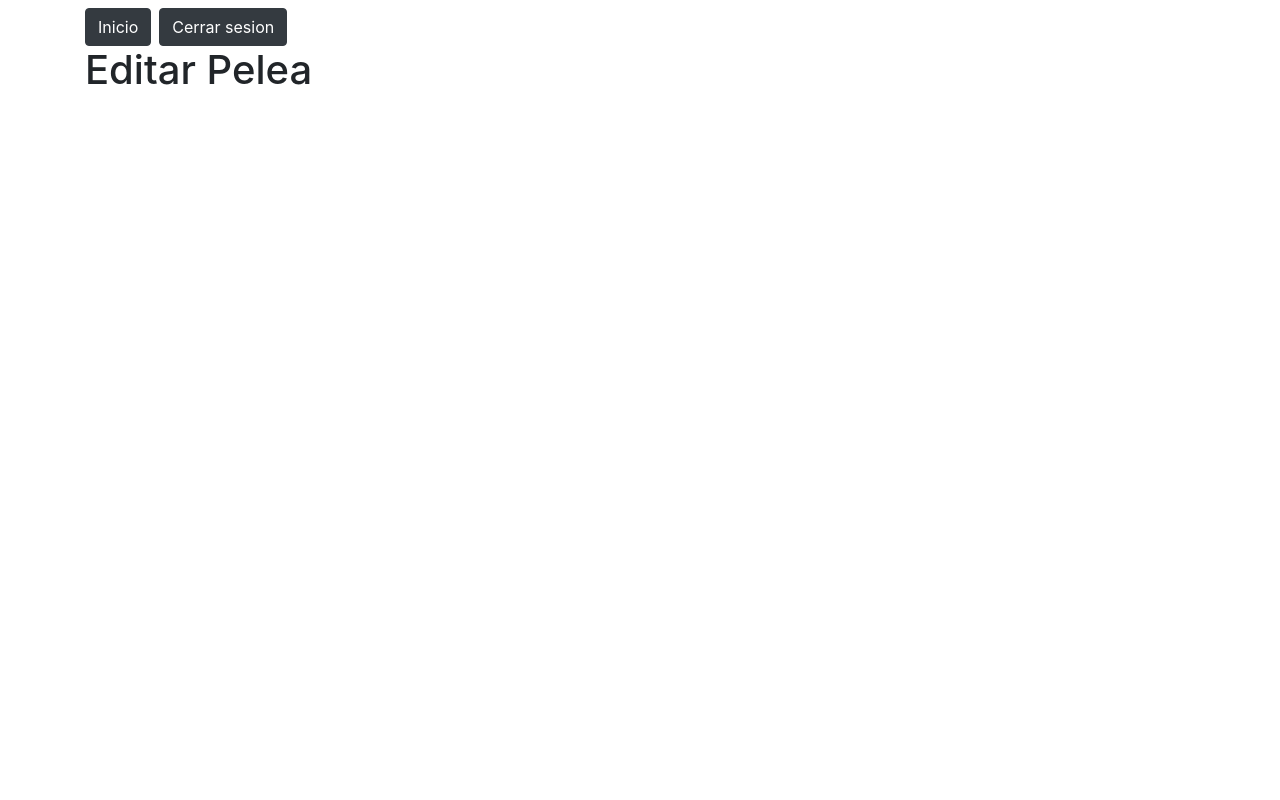
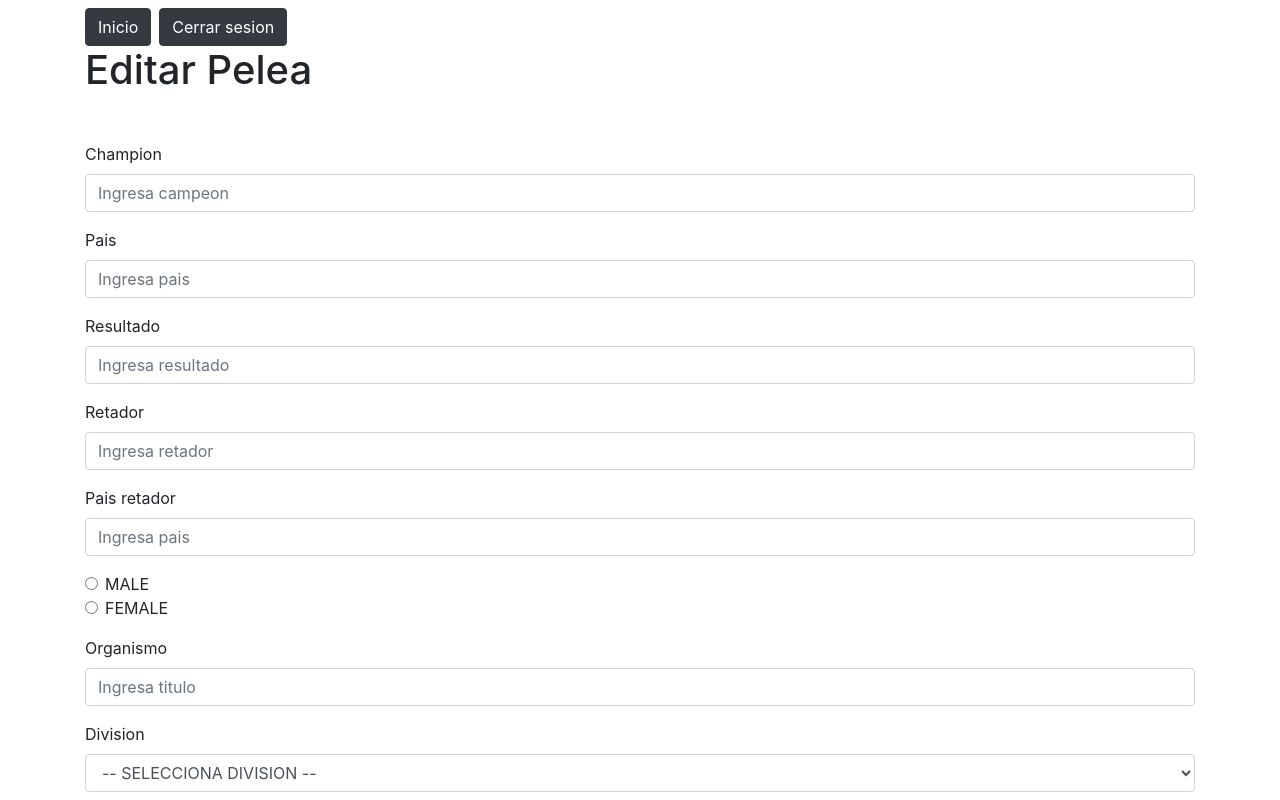
Before and after one commit to DavidSC34/auth-firebase-2020, a Vue app: page /editarPelea/1 in a window 1280 px wide. Shown: the top 800 px of the page. Built offline with nearby package versions, Linux system fonts and the light colour scheme; no server answers; sample sign-in values are in the browser's storage.

Commit message:
mod al form de crud de peleas,detect usuario

```diff
--- a/src/store/index.js
+++ b/src/store/index.js
@@ -23,7 +23,21 @@ export default new Vuex.Store({
             uid: ''
         },
         carteleras: [],
-        pelea: {},
+        pelea: {
+            id: '',
+            id_cartelera: '',
+            champion: '',
+            country_champion: '',
+            result: '',
+            challenger: '',
+            country_challenger: '',
+            gender: '',
+            organismo: '',
+            division: '',
+            title: '',
+            rounds: '',
+            uid: ''
+        },
         peleas: []
     },
     mutations: {
@@ -50,6 +64,9 @@ export default new Vuex.Store({
         },
         setPeleas(state, payload) {
             state.peleas = payload;
+        },
+        setPelea(state, payload) {
+            state.pelea = payload;
         }
     },
     actions: {
@@ -210,7 +227,7 @@ export default new Vuex.Store({
                 console.log(error);
             }
         },
-       async agregarPelea({ commit }, pelea) {
+        async agregarPelea({ commit }, pelea) {
             console.log(pelea);
             try {
                 const res = await fetch('http://localhost:3000/peleas', {
@@ -223,8 +240,8 @@ export default new Vuex.Store({
                 const dataDB = await res.json();
                 console.log(dataDB);
                 if (dataDB.status == 200) {
-                   router.push(`/verCartelera/${pelea.id_cartelera}`)
-                }else{
+                    router.push(`/verCartelera/${pelea.id_cartelera}`)
+                } else {
                     alert(dataDB.detalle);
                 }
 
@@ -232,8 +249,76 @@ export default new Vuex.Store({
                 console.log(error);
             }
         },
-        eliminarPelea({ commit }, pelea) {
+        async getPelea({ commit }, id) {
+            try {
+                console.log(id);
+                const res = await fetch(`http://localhost:3000/peleas/${id}`);
+                const peleaDB = await res.json();
+                console.log(peleaDB.detalle[0]);
+                let pelea = {
+                    id: peleaDB.detalle[0].id,
+                    id_cartelera: peleaDB.detalle[0].id_cartelera,
+                    champion: peleaDB.detalle[0].champion,
+                    country_champion: peleaDB.detalle[0].country_champion,
+                    result: peleaDB.detalle[0].result,
+                    challenger: peleaDB.detalle[0].id_cartelera,
+                    country_challenger: peleaDB.detalle[0].challenger,
+                    gender: peleaDB.detalle[0].gender,
+                    organismo: peleaDB.detalle[0].organismo,
+                    division: peleaDB.detalle[0].division,
+                    title: peleaDB.detalle[0].title,
+                    rounds: peleaDB.detalle[0].rounds,
+                    uid: peleaDB.detalle[0].uid
+                }
+                if (res.status == 200) {
+
+                    commit('setPelea', pelea);
+                } else {
+                    alert(peleaDB.detalle[0])
+                }
+
+            } catch (error) {
+                console.log(error);
+            }
+        },
+        async editarPelea({ commit }, pelea) {
             console.log(pelea);
+            try {
+                const res = await fetch(`http://localhost:3000/peleas/${pelea.id}`, {
+                    method: 'PUT',
+                    headers: { "Content-type": "application/x-www-form-urlencoded; charset=UTF-8" },
+                    body: JSON.stringify(pelea)
+                });
+                const resDB = await res.json();
+                // console.log(resDB);
+                if (resDB.status == 200) {
+                    router.push(`/verCartelera/${pelea.id_cartelera}`)
+                } else {
+                    alert(resDB.detalle);
+                }
+
+            } catch (error) {
+                console.log(error);
+            }
+        },
+        async eliminarPelea({ commit }, pelea) {
+            console.log(pelea);
+            try {
+                const res = await fetch(`http://localhost:3000/peleas/${pelea.id}`, {
+                    method: 'DELETE',
+                    headers: { "Content-type": "application/x-www-form-urlencoded; charset=UTF-8" },
+                    body: JSON.stringify(pelea)
+                });
+                const resDB = await res.json();
+                console.log(resDB);
+                if (resDB.status == 200) {
+                    this.state.peleas = this.state.peleas.filter(item => item.id !== pelea.id)
+                } else {
+                    alert(resDB.detalle);
+                }
+            } catch (error) {
+                console.log(error);
+            }
         },
         crearUsuario({ commit }, usuario) {
 
--- a/src/views/AgregarPelea.vue
+++ b/src/views/AgregarPelea.vue
@@ -22,9 +22,23 @@
                   <label for="country_challenger">Pais retador</label>
                   <input type="text" v-model="pelea.country_challenger" class="form-control mb-2" placeholder="Ingresa pais" id="country_challenger">
              </div>
-            <div class="form-group">
+            <!-- <div class="form-group">
                  <label for="gender">Genero</label>
                  <input type="text" v-model="pelea.gender" class="form-control mb-2" placeholder="Ingresa titulo" id="gender">
+            </div> -->
+            <div class="form-group">
+                    <div class="form-check">
+                        <input class="form-check-input" type="radio" name="gender" v-model="pelea.gender" id="male" value="MALE" >
+                        <label class="form-check-label" for="male">
+                        MALE
+                        </label>
+                    </div>
+                    <div class="form-check">
+                        <input class="form-check-input" type="radio" name="gender" v-model="pelea.gender" id="female" value="FEMALE" >
+                        <label class="form-check-label" for="female">
+                        FEMALE
+                        </label>
+                    </div>
             </div>
             <div class="form-group">
                  <label for="organismo">Organismo</label>
--- a/src/views/EditarPelea.vue
+++ b/src/views/EditarPelea.vue
@@ -1,11 +1,119 @@
 <template>
     <div>
         <h1>Editar Pelea</h1>
+       <form @submit.prevent="editarPelea(pelea)" class="mt-5">
+            <div class="form-group">
+                <label for="champion">Champion</label>
+                <input type="text" v-model="pelea.champion" class="form-control mb-2" placeholder="Ingresa campeon" id="champion">
+            </div>
+            <div class="form-group">
+                <label for="country_champion">Pais</label>
+                <input type="text" v-model="pelea.country_champion" class="form-control mb-2" placeholder="Ingresa pais" id="country_champion">
+            </div>
+            <div class="form-group">
+                 <label for="result">Resultado</label>
+                 <input type="text" v-model="pelea.result" class="form-control mb-2" placeholder="Ingresa resultado" id="result">
+            </div>
+            <div class="form-group">
+                  <label for="challenger">Retador</label>
+                  <input type="text" v-model="pelea.challenger" class="form-control mb-2" placeholder="Ingresa retador" id="challenger">
+             </div>
+             <div class="form-group">
+                  <label for="country_challenger">Pais retador</label>
+                  <input type="text" v-model="pelea.country_challenger" class="form-control mb-2" placeholder="Ingresa pais" id="country_challenger">
+             </div>
+            <!-- <div class="form-group">
+                 <label for="gender">Genero</label>
+                 <input type="text" v-model="pelea.gender" class="form-control mb-2" placeholder="Ingresa titulo" id="gender">
+            </div> -->
+            <div class="form-group">
+                    <div class="form-check">
+                        <input class="form-check-input" type="radio" name="gender" v-model="pelea.gender" id="male" value="MALE" >
+                        <label class="form-check-label" for="male">
+                        MALE
+                        </label>
+                    </div>
+                    <div class="form-check">
+                        <input class="form-check-input" type="radio" name="gender" v-model="pelea.gender" id="female" value="FEMALE" >
+                        <label class="form-check-label" for="female">
+                        FEMALE
+                        </label>
+                    </div>
+            </div>
+            <div class="form-group">
+                 <label for="organismo">Organismo</label>
+                 <input type="text" v-model="pelea.organismo" class="form-control mb-2" placeholder="Ingresa titulo" id="organismo">
+            </div>
+
+            <div class="form-group">
+                 <label for="division">Division</label>
+                 <!-- <input type="text" v-model="pelea.division" class="form-control mb-2" placeholder="Ingresa division" id="division"> -->
+                 <select class="form-control mb-2" id="division" v-model="pelea.division">
+                     <option value="" disabled>-- SELECCIONA DIVISION --</option>
+                    <option value="HEAVY">HEAVY</option>
+                    <option value="BRIDGERWEIGHT">BRIDGERWEIGHT</option>
+                    <option value="CRUISER">CRUISER</option>
+                    <option value="LIGHTHEAVY">LIGHTHEAVY</option>
+                    <option value="SUPERMIDDLE">SUPERMIDDLE</option>
+                    <option value="MIDDLE">MIDDLE</option>
+                    <option value="SUPERWELTER">SUPERWELTER</option>
+                    <option value="WELTER">WELTER</option>
+                    <option value="SUPERLIGHT">SUPERLIGHT</option>
+                    <option value="LIGHT">LIGHT</option>
+                    <option value="SUPERFEATHER">SUPERFEATHER</option>
+                    <option value="FEATHER">FEATHER</option>
+                    <option value="SUPERBANTAM">SUPERBANTAM</option>
+                    <option value="BANTAM">BANTAM</option>
+                    <option value="SUPERFLY">SUPERFLY</option>
+                    <option value="FLY">FLY</option>
+                    <option value="LIGHTFLY">LIGHTFLY</option>
+                    <option value="STRAW">STRAW</option>
+                    <option value="ATOM">ATOM</option>
+                </select>
+            </div>
+            <div class="form-group">
+                 <label for="title">Titulo</label>
+                 <input type="text" v-model="pelea.title" class="form-control mb-2" placeholder="Ingresa titulo" id="title">
+            </div>
+            <div class="form-group">
+                 <label for="rounds">Rounds</label>
+                 <input type="number" v-model="pelea.rounds" class="form-control mb-2" placeholder="Ingresa rounds" id="rounds">
+            </div>
+
+
+
+            <input type="hidden" v-model="pelea.uid">
+            <input type="hidden" v-model="pelea.id_cartelera">
+            <button type="submit" class="btn btn-primary" :disabled="bloquear">Guardar</button>
+        </form>
+        {{pelea}}
+        {{usuario}}
     </div>
 </template>
 
 <script>
+import{mapActions,mapState} from 'vuex';
 export default {
-    name: 'EditarPelea'
+    name: 'EditarPelea',
+    data() {
+        return {
+            id: this.$route.params.id
+        }
+    },
+    created(){
+        this.getPelea(this.id);
+
+    },
+    computed:{
+        ...mapState(['pelea','usuario']),
+        bloquear(){
+            if(this.pelea.rounds <= 0 || this.pelea.rounds > 12){
+                return true;
+            }
+        }
+    },
+    methods: {
+        ...mapActions(['getPelea','editarPelea'])
+    },
 }
 </script>
--- a/src/views/Inicio.vue
+++ b/src/views/Inicio.vue
@@ -56,7 +56,7 @@
                             <i class="bi-file-text"></i>
                         </router-link>
                         <!-- <button class='btn btn-danger float-right' @click="eliminarCartelera(item)">Eliminar</button> -->
-                         <i class="bi-trash float-right" @click="eliminarCartelera(item)"></i>
+                         <i class="bi-trash float-right" @click="eliminarCartelera(item)" v-if="item.uid == usuario.uid "></i>
                     </td>
                 </tr>
             </tbody>
```
Also changed, not shown: 1 other file (tests, documents, lock files or other folders).
